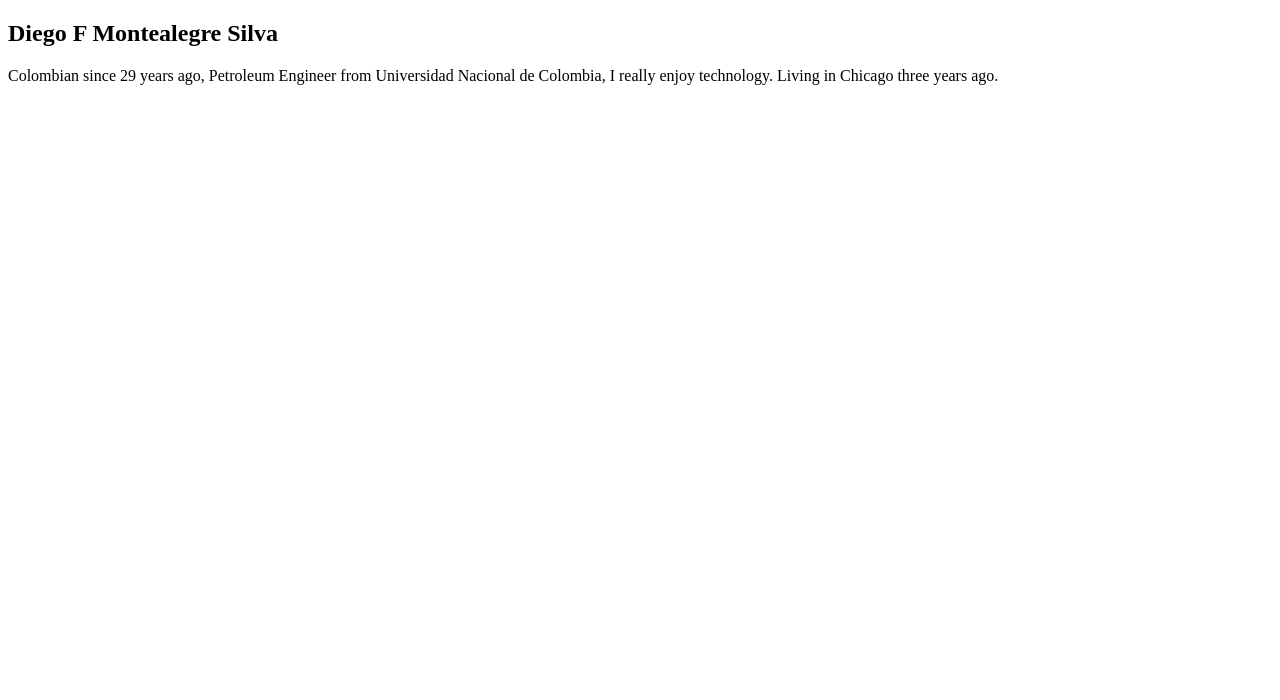
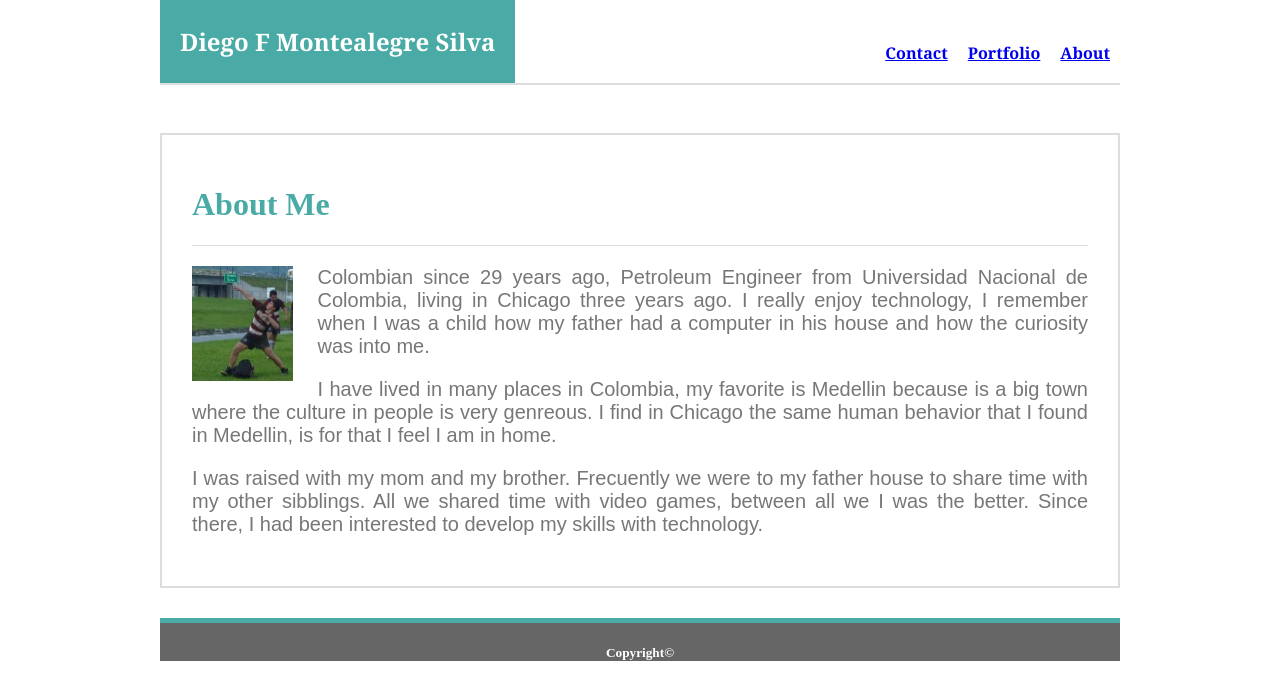
Before and after one commit to didachos24/Basic-Portfolio, a plain HTML site: page index.html in a window 1280 px wide. Drawn offline with Linux system fonts and the light colour scheme.

Commit message:
portfolio advanced

```diff
--- a/assets/css/style.css
+++ b/assets/css/style.css
@@ -0,0 +1,71 @@
+body {
+    width: 960px;
+    background-color: #ffffff;
+    margin: auto;
+}
+
+#logo {
+    background-color: #4aaaa5;
+    color: #ffffff;
+    padding: 5px 20px;
+    display: inline-block;
+}
+
+.nav {
+    background-color: #ffffff;
+    font-family: Georgia, 'Times New Roman', Times, serif;
+    border-bottom: 2px #dddddd solid;
+    width: 100%;
+}
+
+.right {
+    font-size: 24px;
+    float: right;
+    padding: 5px 10px;
+    }
+
+.content {
+    background-color: #ffffff;
+    border-color: #dddddd;
+
+}
+
+.mypicture {
+    float: left;
+    display: inline;
+    zoom: 0.5;
+    margin: 0 50px 5px 0;
+}
+
+.content {
+    background-color: #ffffff;
+    margin: 30px 0;
+    border: 2px #dddddd solid;
+    padding: 30px;
+
+}
+
+.about {
+    color: #4aaaa5;
+}
+
+.line {
+    color: #dddddd;
+    border-bottom-style: solid;
+    border-bottom-width: 1px;
+    margin: 20px 0;
+}
+
+p {
+    color: #777777;
+    text-align: justify;
+    font-size: 20px;
+    font-family: Arial, Helvetica, sans-serif;
+}
+
+.footer {
+    background-color: #666666;
+    border-top: 5px #4aaaa5 solid;
+    text-align: center;
+    color: #ffffff;
+}
--- a/index.html
+++ b/index.html
@@ -1,23 +1,64 @@
 <!DOCTYPE html>
-<html leng="en-us">
+<html lang="en-us">
 
 <head>
 
     <meta charset="UTF-8">
-    <title>Diego F Montealegre Silva</title>
+    <title>Diego F Montealegre Silva- Portfolio</title>
+    <link rel="stylesheet" href="assets/css/style.css">
 
 </head>
 
 <body>
-    <nav>
+    <div class="nav">
+
         <div id="logo">
             <h2>Diego F Montealegre Silva</h2>
         </div>
 
-    </nav>
+        <div class="right">
+            <h6><a href="contact.html">About</a></h6>
+        </div>
+        <div class="right">
+            <h6><a href="portfolio.html">Portfolio</a></h6>
+        </div>
+        <div class="right">
+            <h6><a href="contact.html">Contact</a></h6>
+        </div>
 
-    <p>Colombian since 29 years ago, Petroleum Engineer from Universidad Nacional de Colombia,
-        I really enjoy technology. Living in Chicago three years ago.</p>
+    </div>
+
+    <br>
+
+    <div class="content">
+
+        <h1 class="about">About Me</h1>
+
+        <div class="line"></div>
+
+        <img src="assets/images/pereira.jpg" class="mypicture"></img>
+
+        <p>Colombian since 29 years ago, Petroleum Engineer from Universidad Nacional de Colombia,
+            living in Chicago three years ago. I really enjoy technology, I remember when I was a child
+            how my father had a computer in his house and how the curiosity was into me.</p>
+
+        <p>I have lived in many places in Colombia, my favorite is Medellin because  is a big town
+            where the culture in people is very genreous. I find in Chicago the same human behavior
+            that I found in Medellin, is for that I feel I am in home.
+        </p>
+
+        <p>I was raised with my mom and my brother. Frecuently we were to my father house to share time
+            with my other sibblings. All we shared time with video games, between all we I was the better.
+            Since there, I had been interested to develop my skills with technology.
+        </p>
+
+    </div>
+
+    <div class="footer">
+
+        <h5>Copyright©</h5>
+
+    </div>
 
 </body>
 
```
Also changed, not shown: assets/images/cabalgata.jpg (added), assets/images/pereira.jpg (added).
